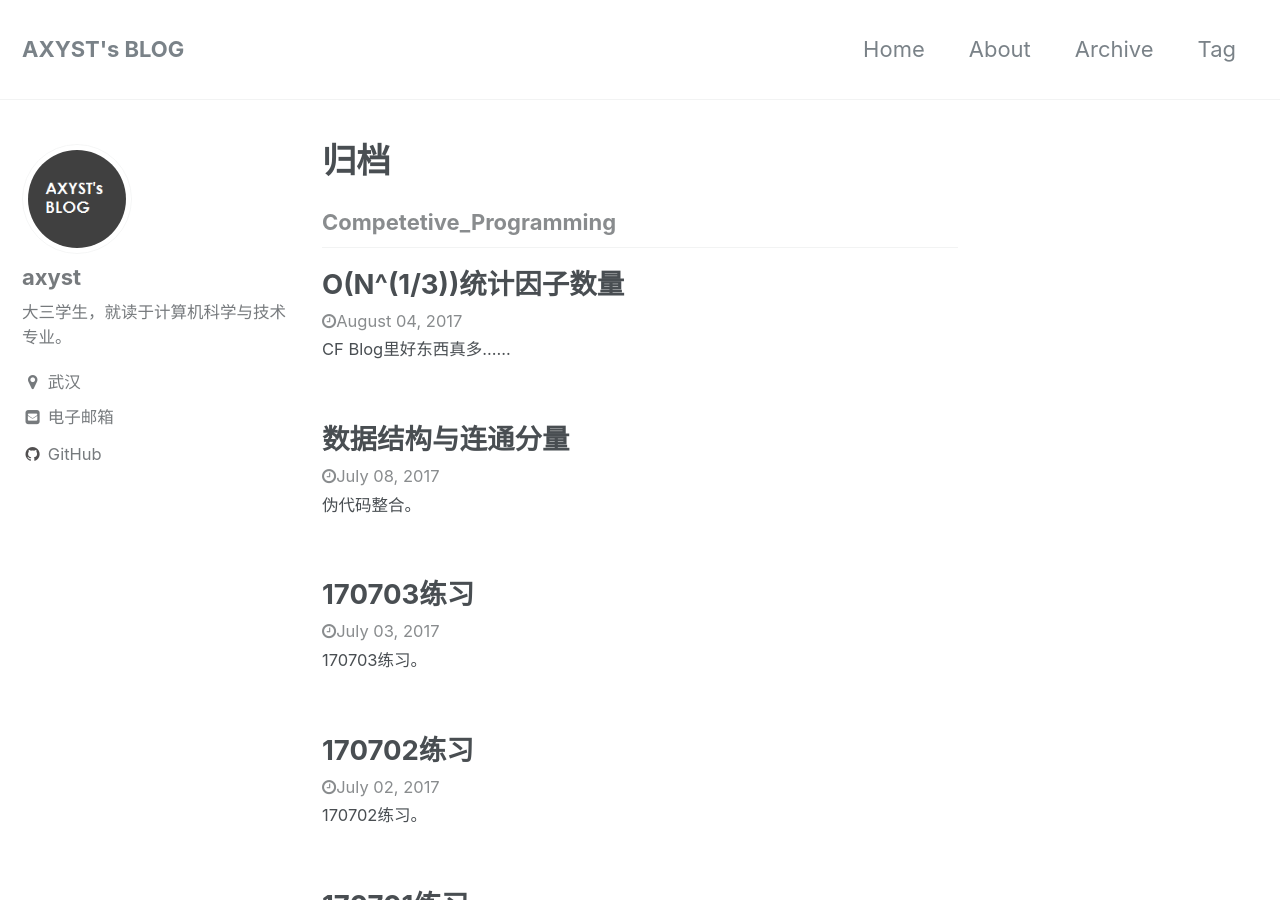
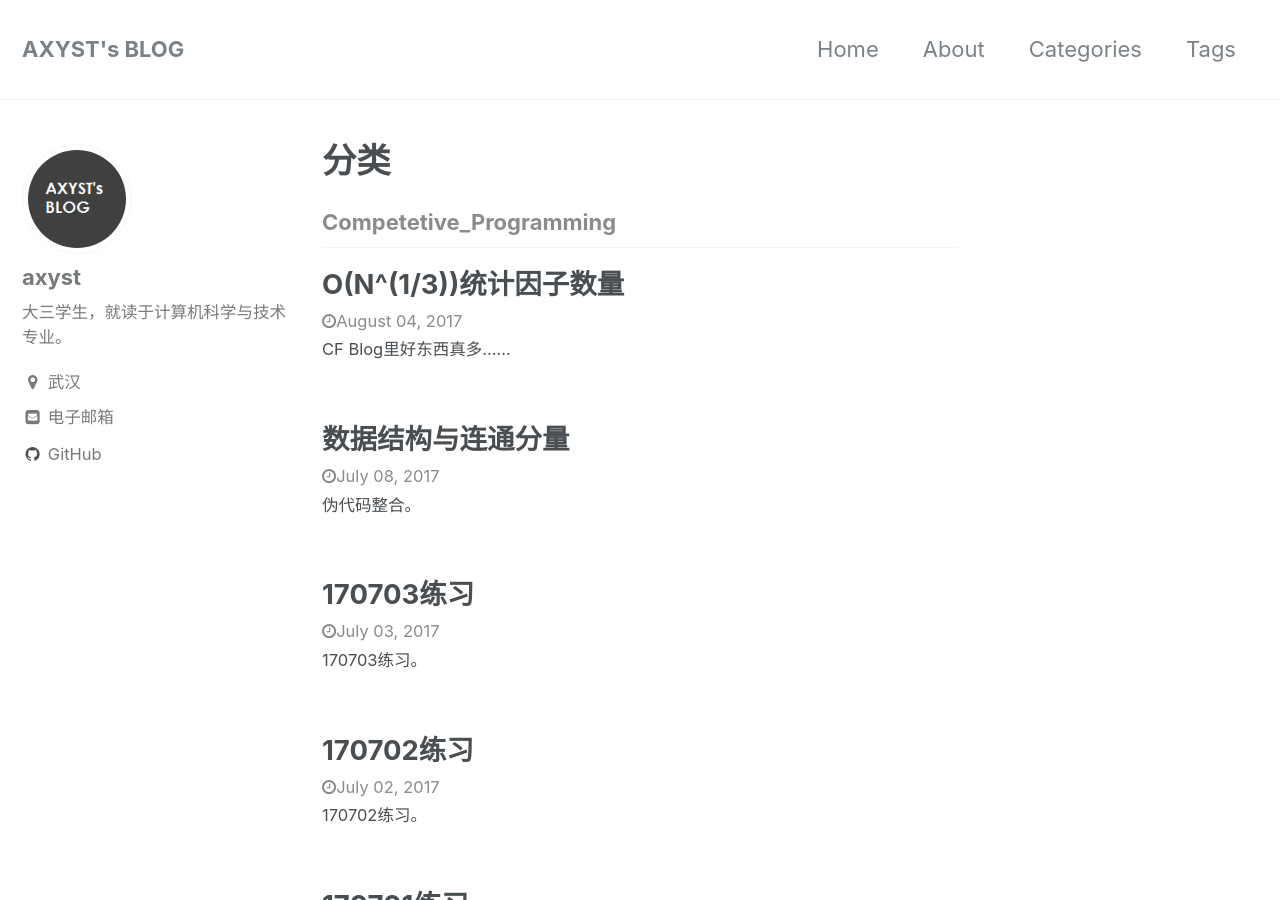
Before and after one commit to a-xyst/a-xyst.github.io, a Jekyll site: the page built from _pages/categories.md, in a window 1280 px wide and 900 px high. Built offline with Jekyll 4.4.1, drawn with Linux system fonts in a browser that asks for light colours.

Commit message:
change page names

```diff
--- a/_data/navigation.yml
+++ b/_data/navigation.yml
@@ -6,7 +6,7 @@ main:
      url: /
    - title: "About"
      url: /about/
-   - title: "Archive"
-     url: /archive/
-   - title: "Tag"
-     url: /tag/
+   - title: "Categories"
+     url: /categories/
+   - title: "Tags"
+     url: /tags/
--- a/_pages/archive.md
+++ b/_pages/categories.md
@@ -1,8 +1,8 @@
 ---
 layout: archive
-permalink: /archive/
-title: "归档"
-excerpt: "站点归档。"
+permalink: /categories/
+title: "分类"
+excerpt: "按分类排序的文章列表。"
 author_profile: true
 ---
 
```
Also changed, not shown: _pages/tags.md (renamed from _pages/tag.md, +2 -2 lines).
